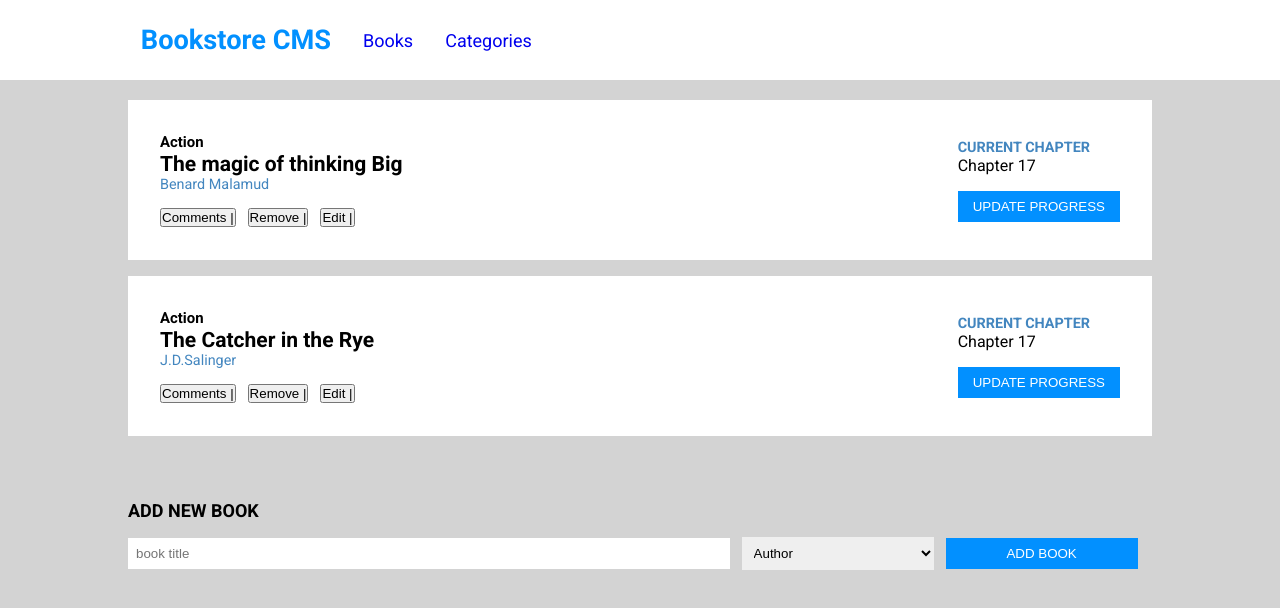
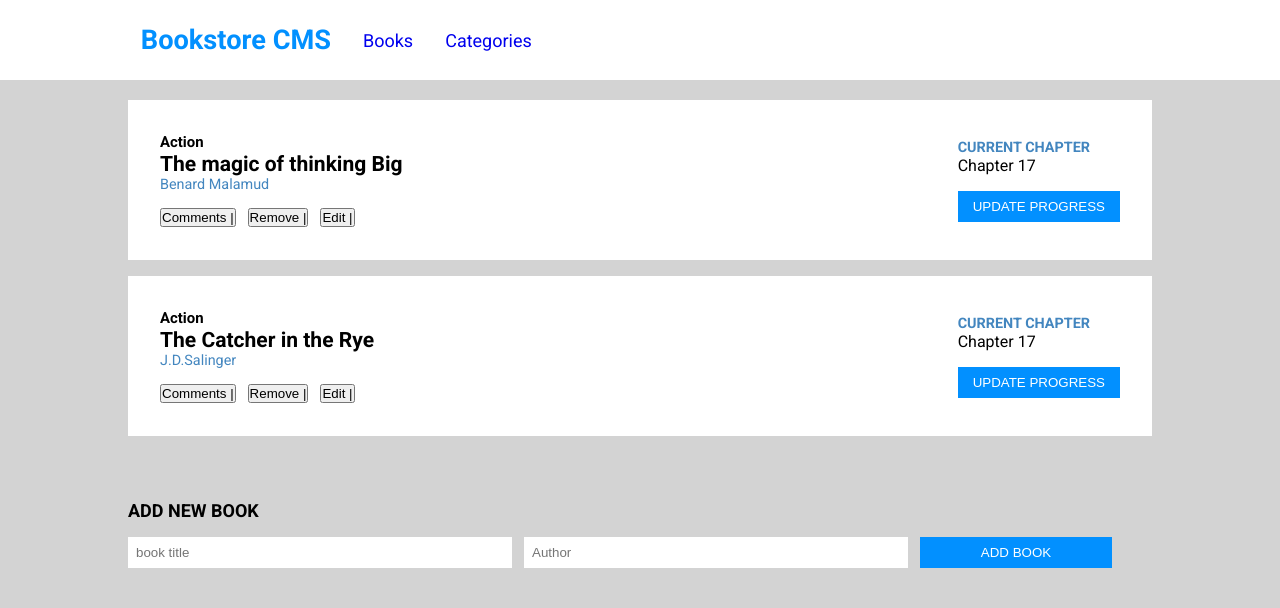
Before and after one commit to ericmahare/books-store, a React (Create React App) app: page / in a window 1280 px wide. Shown: the top 608 px of the page. Built offline with nearby package versions, Linux system fonts and the light colour scheme; a web font is replaced by a local one.

Commit message:
Change select input to text input

```diff
--- a/src/App.css
+++ b/src/App.css
@@ -100,7 +100,6 @@ body {
 
 /* form section */
 input,
-select,
 .form-btn {
   padding: 8px;
   border: none;
@@ -117,7 +116,7 @@ form {
 }
 
 input {
-  width: 47vw;
+  width: 30vw;
 }
 
 select,
--- a/src/components/Form.js
+++ b/src/components/Form.js
@@ -4,9 +4,7 @@ const Form = () => {
     <h4>ADD NEW BOOK</h4>
     <form>
       <input type='text' placeholder='book title'/>
-      <select id="cars" name="cars">
-        <option value="volvo">Author</option>
-      </select>
+      <input type='text' placeholder='Author'/>
       <button className="form-btn">Add book</button>
     </form>
     </div>
```
